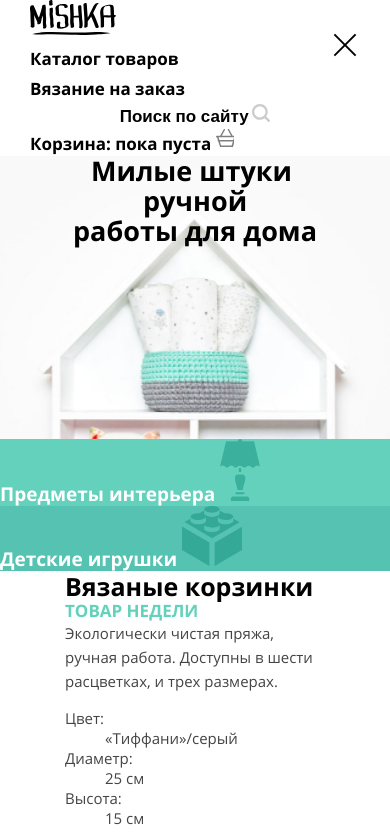
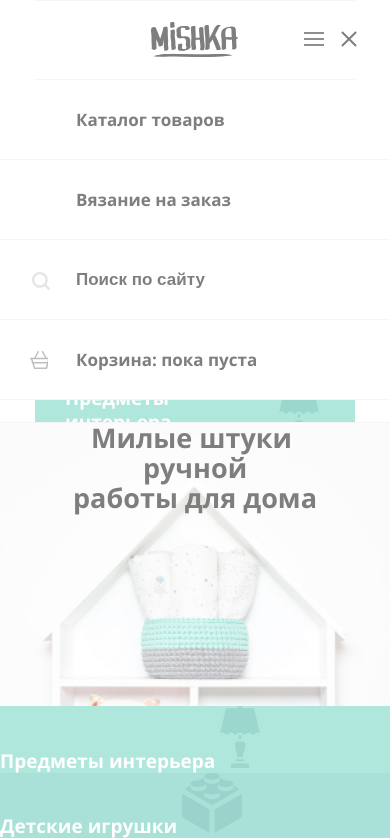
Before and after one commit to karn-karn/Mishka, a website: page source/index.html in a window 390 px wide. Both pictures are taken after a click on the button "Открыть меню". Shown: the top 840 px of the page. Drawn offline with nearby package versions, Linux system fonts and the light colour scheme; files that its build step writes are made by us from their sources; files whose address does not match are found by name.

Commit message:
Адаптивный хэдер

```diff
--- a/package.json
+++ b/package.json
@@ -16,6 +16,7 @@
     "gulp-svgstore": "7.0.1",
     "gulp-uglify": "3.0.2",
     "gulp-webp": "4.0.1",
+    "pixel-glass": "^1.0.13",
     "postcss": "^8.3.6",
     "postcss-csso": "5.0.0",
     "stylelint": "13.8.0",
--- a/source/index.html
+++ b/source/index.html
@@ -5,6 +5,33 @@
   <meta name="viewport" content="width=device-width, initial-scale=1">
   <title>Интернет-магазин Mishka</title>
   <link rel="stylesheet" href="css/style.min.css">
+  <!-- Pixel Glass -->
+<style>
+  HTML {
+    background-repeat: no-repeat;
+    background-position:  50% -316px;
+    /* Mobile layout by default */
+    background-image: url( "img/Index Mobile.png" );
+  }
+  /* Tablet */
+  @media ( min-width: 768px ) {
+    HTML {
+      /* Tablet layout */
+      background-position:  50% 0;
+      background-image: url( "img/Index Tablet.png" );
+    }
+  }
+  /* Desktop */
+  @media ( min-width: 1150px ) {
+    HTML {
+      /* Desktop layout */
+      background-image: url( "img/Index Desktop.png" );
+    }
+  }
+</style>
+<link href="../node_modules/pixel-glass/styles.css" rel="stylesheet">
+<script src="../node_modules/pixel-glass/script.js"></script>
+<!-- // Pixel Glass -->
 </head>
 <body class="page__body">
   <svg style="display: none">
@@ -46,7 +73,7 @@
     </symbol>
   </svg>
   <header class="page-header">
-    <div class="page-header__wrapper container">
+    <div class="page-header__wrapper">
       <a href="#" class="page-header__logo">
         <picture>
           <source media="(min-width: 1150px)" srcset="img/mishka-logo-desktop.svg">
--- a/source/less/blocks/main-nav.less
+++ b/source/less/blocks/main-nav.less
@@ -4,15 +4,24 @@
   @media (max-width: @mobile-max) {
     display: grid;
   }
+
+  @media (min-width: @tablet) {
+    display: flex;
+    min-height: 134px;
+  }
+
+  @media (min-width: @desktop) {
+    min-height: 132px;
+  }
 }
 
 .main-nav__toggle {
   position: absolute;
-  top: 0;
-  right: 0;
-  display: block;
+  top: -25px;
+  right: 31px;
   width: 20px;
   height: 14px;
+  display: block;
   background-color: transparent;
   cursor: pointer;
   border: none;
@@ -30,7 +39,7 @@
   width: 20px;
   height: 2px;
   background-color: @black;
-  box-shadow: 0 10px 0 0 @black, 0 20px 0 0 @black;
+  box-shadow: 0 6px 0 0 @black, 0 12px 0 0 @black;
 }
 
 @media (max-width: @mobile-max) {
@@ -50,16 +59,16 @@
 }
 
 .main-nav--opened .main-nav__toggle {
-  top: 0;
-  right: 0;
+  top: -25px;
+  right: 31px;
 
   &::before,
   &::after {
     content: "";
     position: absolute;
-    top: 0;
+    top: 6px;
     right: 0;
-    width: 30px;
+    width: 20px;
     height: 2px;
     background-color: @black;
   }
@@ -74,6 +83,7 @@
 }
 
 .main-nav__search {
+  position: relative;
   background-color: transparent;
   border: none;
   padding: 0;
@@ -87,6 +97,32 @@
   &:active {
     fill: fade(@tiffany-light, 30%);
   }
+
+  @media (max-width: @mobile-max) {
+    text-align: left;
+    padding: 28px 0 27px 76px;
+    background-color: @white;
+    border-bottom: 1px solid @grey-border;
+  }
+
+  @media (min-width: @tablet) {
+    width: 85px;
+    height: 88px;
+    border-left: 1px solid @grey-border;
+    border-right: 1px solid @grey-border;
+  }
+}
+
+.main-nav__search:hover .main-nav__search-text {
+  @media (max-width: @mobile-max) {
+    color: fade(@black, 60%);
+  }
+}
+
+.main-nav__search:active .main-nav__search-text {
+  @media (max-width: @mobile-max) {
+    color: fade(@black, 30%);
+  }
 }
 
 .main-nav__search-text {
@@ -96,6 +132,17 @@
   font-weight: 700;
 }
 
+.main-nav__search-icon {
+  position: absolute;
+  top: 32px;
+  left: 32px;
+
+  @media (min-width: @tablet) {
+    top: 37px;
+    left: 33px;
+  }
+}
+
 .main-nav__search-text--visible {
   @media (min-width: @tablet) {
     display: none;
@@ -103,6 +150,7 @@
 }
 
 .main-nav__cart {
+  position: relative;
   color: @black;
   font-size: 17px;
   line-height: 24px;
@@ -119,4 +167,29 @@
     color: fade(@black, 30%);
     fill: fade(@tiffany-light, 30%);
   }
+
+  @media (max-width: @mobile-max) {
+    padding: 28px 0 27px 76px;
+    background-color: @white;
+    border-bottom: 1px solid @grey-border;
+  }
+
+  @media (min-width: @tablet) {
+    padding: 32px 0 0 82px;
+  }
+
+  @media (min-width: @desktop) {
+    padding: 32px 1px 0 84px;
+  }
 }
+
+.main-nav__cart-icon {
+  position: absolute;
+  top: 31px;
+  left: 30px;
+
+  @media (min-width: @tablet) {
+    top: 35px;
+    left: 31px;
+  }
+}
--- a/source/less/blocks/page-header.less
+++ b/source/less/blocks/page-header.less
@@ -1,3 +1,24 @@
+.page-header {
+  @media (max-width: @mobile-max) {
+    padding-top: 22px;
+    padding-bottom: 22px;
+    border-bottom: 1px solid @grey-border;
+  }
+}
+
+.page-header__wrapper {
+  position: relative;
+
+  @media (min-width: @tablet) {
+    margin: 0 auto;
+    padding: 0 50px;
+  }
+
+  @media (min-width: @desktop) {
+    width: 1050px;
+  }
+}
+
 .page-header__info {
   padding: 0;
   margin: 0;
@@ -6,10 +27,41 @@
   @media (max-width: @mobile-max) {
     display: none;
   }
+
+  @media (min-width: @tablet) {
+    position: absolute;
+    bottom: 0;
+    right: 50px;
+  }
 }
 
+.page-header__logo {
+  display: block;
 
-.page-header__logo {
+  @media (max-width: @mobile-max) {
+    width: 86px;
+    height: 35px;
+    margin: 0 auto;
+  }
+
+  @media (min-width: @tablet) and (max-width: 1149px) {
+    width: 113px;
+    height: 46px;
+    position: absolute;
+    top: 22px;
+    left: 50px;
+    z-index: 1;
+  }
+
+  @media (min-width: @desktop) {
+    width: 149px;
+    height: 72px;
+    position: absolute;
+    top: 9px;
+    left: 500px;
+    z-index: 1;
+  }
+
   &:hover {
     opacity: 0.6;
   }
--- a/source/less/blocks/page.less
+++ b/source/less/blocks/page.less
@@ -6,6 +6,8 @@
   font-weight: 400;
   color: @black-text;
   background-color: @white;
+
+  opacity: 0.5;
 }
 
 .page__body {
--- a/source/less/blocks/site-list.less
+++ b/source/less/blocks/site-list.less
@@ -2,14 +2,30 @@
   list-style: none;
   margin: 0;
   padding: 0;
+
+  @media (min-width: @tablet) {
+    flex-grow: 1;
+    align-self: flex-end;
+    display: grid;
+    grid-template-columns: auto auto;
+    justify-content: start;
+  }
 }
 
 .site-list__link {
+  display: block;
   text-decoration: none;
   color: @black;
   font-size: 17px;
   line-height: 24px;
   font-weight: 700;
+
+  @media (max-width: @mobile-max) {
+    padding: 28px 0 27px 76px;
+    background-color: @white;
+    border-bottom: 1px solid @grey-border;
+  }
+
 
   @media (min-width: @tablet) {
     font-size: 15px;
@@ -17,13 +33,6 @@
 
   @media (min-width: @desktop) {
     font-size: 17px;
-  }
-
-  &:nth-of-type(3),
-  &:nth-of-type(4) {
-    @media (min-width: @desktop) {
-      font-size: 15px;
-    }
   }
 
   &:hover {
@@ -41,5 +50,41 @@
 
   @media (min-width: @desktop) {
     display: block;
+    padding-top: 20px;
   }
 }
+
+.site-list__item:nth-child(1) {
+  @media (max-width: @mobile-max) {
+    margin-top: 23px;
+  }
+
+  @media (min-width: @tablet) and (max-width: 1149px) {
+    margin-right: 36px;
+  }
+
+  @media (min-width: @desktop) {
+    padding: 32px 35px 31px 0;
+    border-right: 1px solid @grey-border;
+  }
+}
+
+.site-list__item:nth-child(2) {
+  @media (min-width: @desktop) {
+    margin-left: 35px;
+    padding: 32px 0 31px 0;
+  }
+}
+
+.site-list__item:nth-child(3) .site-list__link,
+.site-list__item:nth-child(4) .site-list__link {
+  @media (min-width: @desktop) {
+    font-size: 15px;
+  }
+}
+
+.site-list__item:nth-child(4) {
+  @media (min-width: @desktop) {
+    margin-left: 35px;
+  }
+}
--- a/source/less/global/colors.less
+++ b/source/less/global/colors.less
@@ -9,3 +9,4 @@
 @tiffany-dark: #149080;
 @tiffany-form: #62D1BA;
 @grey: #F1F1F1;
+@grey-border: #ECECEC;
```
Also changed, not shown: source/img/Catalog Desktop.png (added), source/img/Catalog Mobile.png (added), source/img/Catalog Tablet.png (added), source/img/Form Desktop.png (added), source/img/Form Mobile.png (added), source/img/Form Tablet.png (added), source/img/Index Desktop.png (added), source/img/Index Mobile.png (added), source/img/Index Tablet.png (added), 1 other file.
